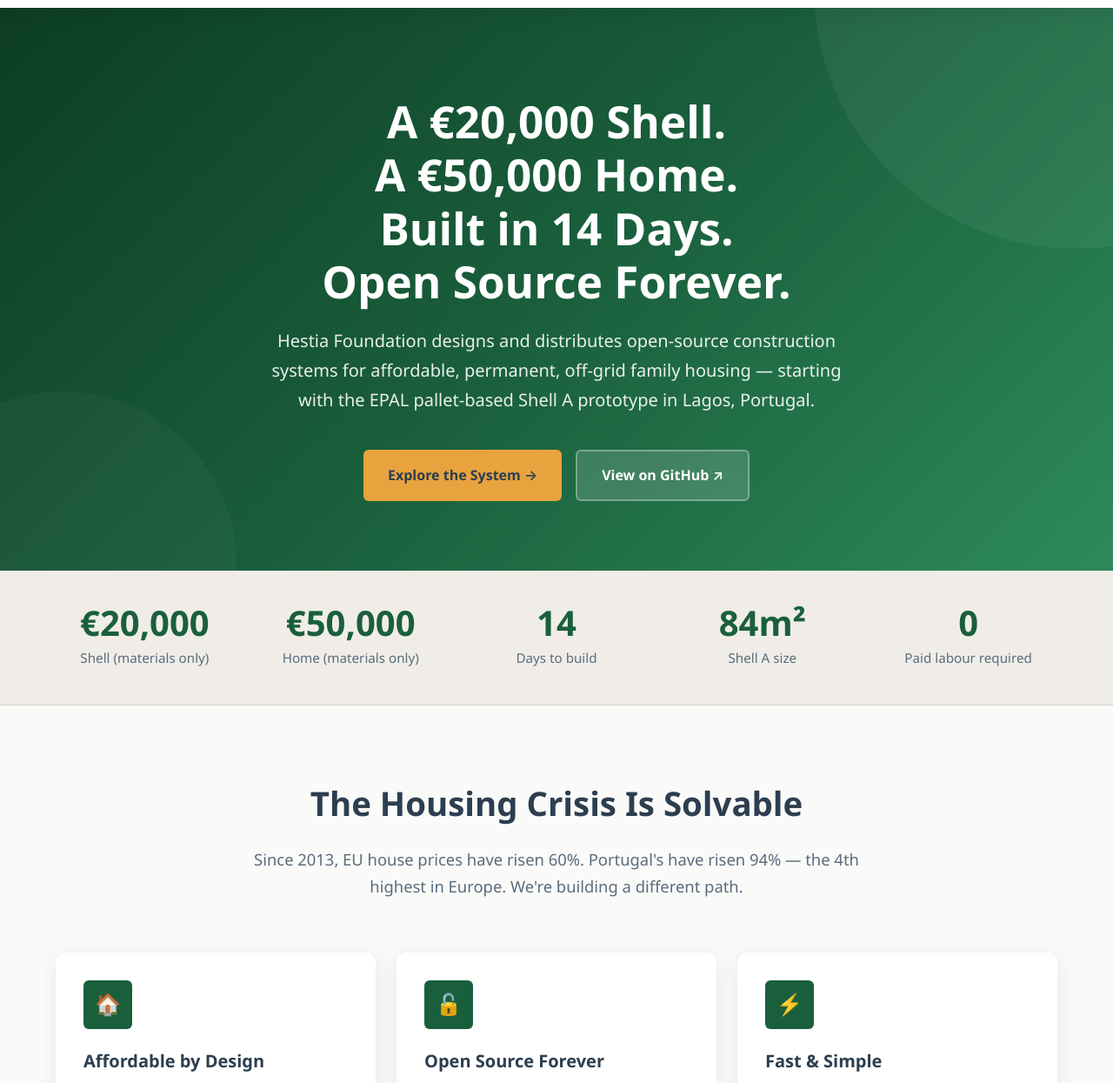
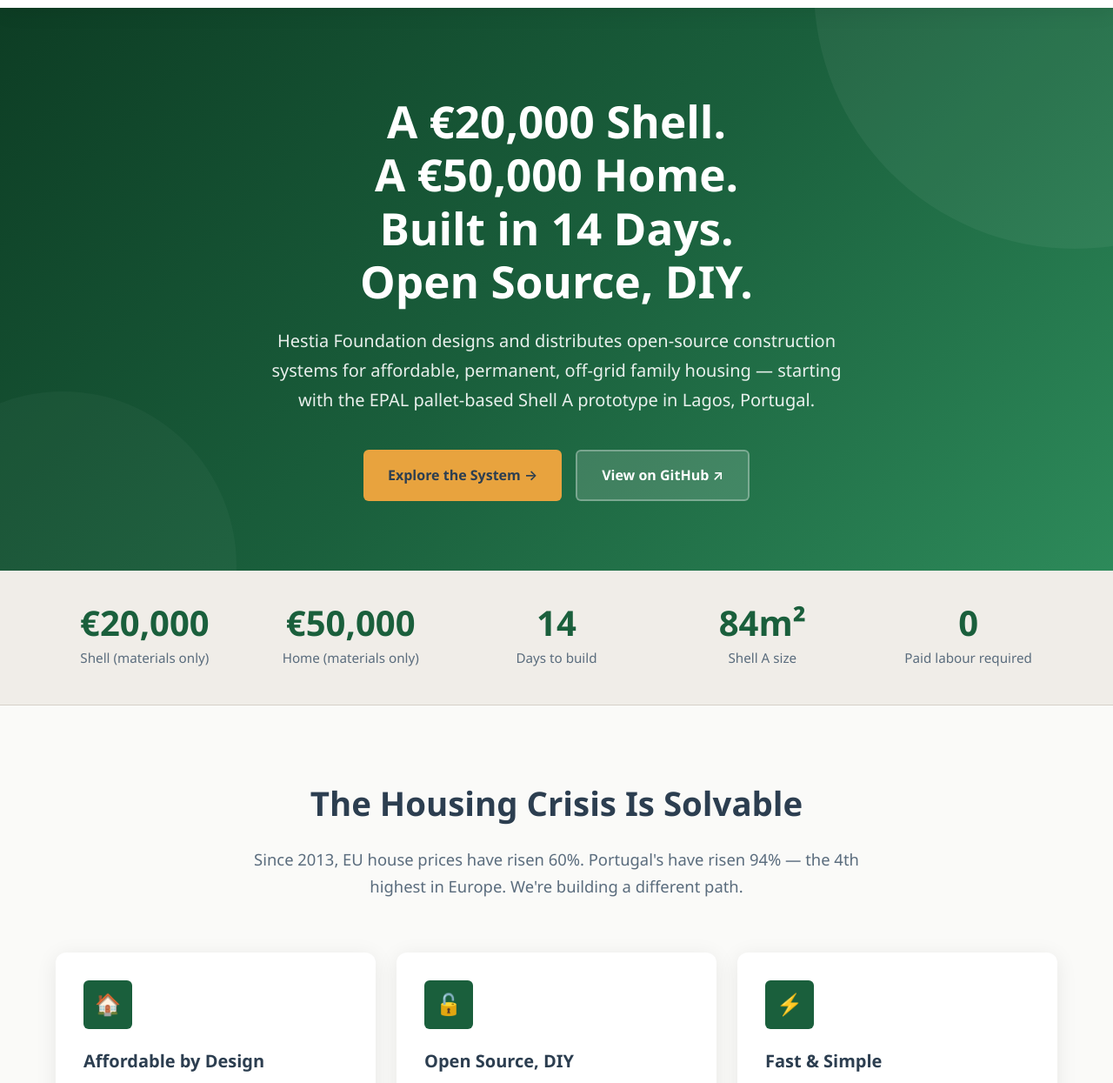
Before and after one commit to sebastianbrosche/hestiafoundation, a plain HTML site: page website/index.html in a window 1280 px wide. Shown: the part 55-1300 px from the top of the page at 87% size. Drawn offline with Linux system fonts and the light colour scheme.

Commit message:
Change branding: Open Source Forever -> Open Source, DIY

```diff
--- a/website/index.html
+++ b/website/index.html
@@ -6,13 +6,13 @@
   <title>Hestia Foundation — Open-Source Housing for Everyone</title>
   <meta name="description" content="Hestia Foundation designs open-source construction systems for affordable, permanent, off-grid family housing. Shell: €20,000. Home: €50,000. Built in 14 days. No labour cost.">
   <meta property="og:title" content="Hestia Foundation — Open-Source Housing for Everyone">
-  <meta property="og:description" content="Shell: €20,000. Home: €50,000. Built in 14 days. No labour cost. EPAL pallet-based construction system in Lagos, Portugal.">
+  <meta property="og:description" content="Shell: €20,000. Home: €50,000. Built in 14 days. Open source, DIY. EPAL pallet-based construction system in Lagos, Portugal.">
   <meta property="og:type" content="website">
   <meta property="og:url" content="https://hestiafoundation.org/">
   <meta property="og:site_name" content="Hestia Foundation">
   <meta name="twitter:card" content="summary_large_image">
   <meta name="twitter:title" content="Hestia Foundation — Open-Source Housing for Everyone">
-  <meta name="twitter:description" content="Shell: €20,000. Home: €50,000. Built in 14 days. No labour cost. EPAL pallet-based construction system in Lagos, Portugal.">
+  <meta name="twitter:description" content="Shell: €20,000. Home: €50,000. Built in 14 days. Open source, DIY. EPAL pallet-based construction system in Lagos, Portugal.">
   <meta name="theme-color" content="#2d5016">
   <link rel="canonical" href="https://hestiafoundation.org/">
   <link rel="icon" type="image/svg+xml" href="favicon.svg">
@@ -69,7 +69,7 @@
 
 <section class="hero">
   <div class="container">
-    <h1>A €20,000 Shell.<br>A €50,000 Home.<br>Built in 14 Days.<br>Open Source Forever.</h1>
+    <h1>A €20,000 Shell.<br>A €50,000 Home.<br>Built in 14 Days.<br>Open Source, DIY.</h1>
     <p class="tagline">Hestia Foundation designs and distributes open-source construction systems for affordable, permanent, off-grid family housing — starting with the EPAL pallet-based Shell A prototype in Lagos, Portugal.</p>
     <div class="cta-group">
       <a href="the-system.html" class="btn btn-primary">Explore the System →</a>
@@ -119,7 +119,7 @@
       </div>
       <div class="card">
         <div class="card-icon">🔓</div>
-        <h3>Open Source Forever</h3>
+        <h3>Open Source, DIY</h3>
         <p>Every plan, every calculation, every cost breakdown is published under CC BY-SA 4.0. Download, modify, build. No permission needed.</p>
       </div>
       <div class="card">
```
Also changed, not shown: website/pitch.html (+1 -1 lines).
